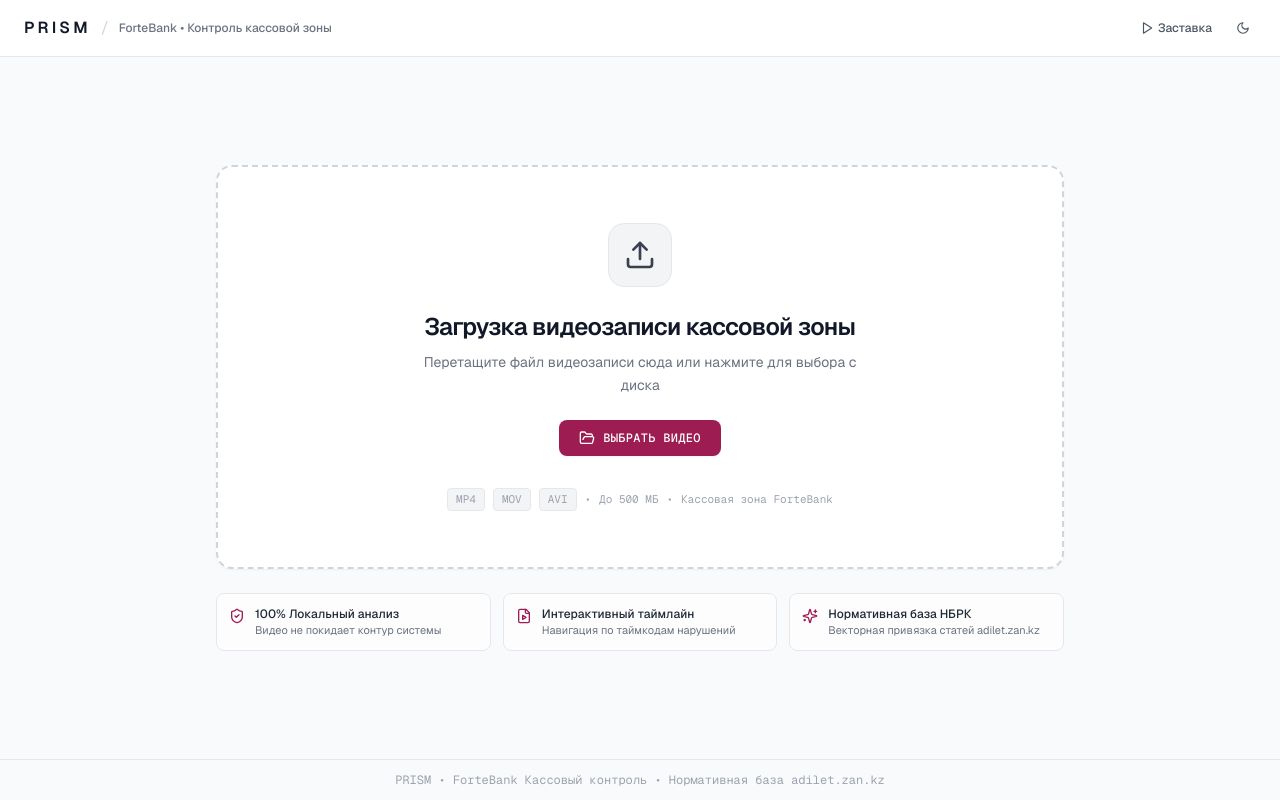
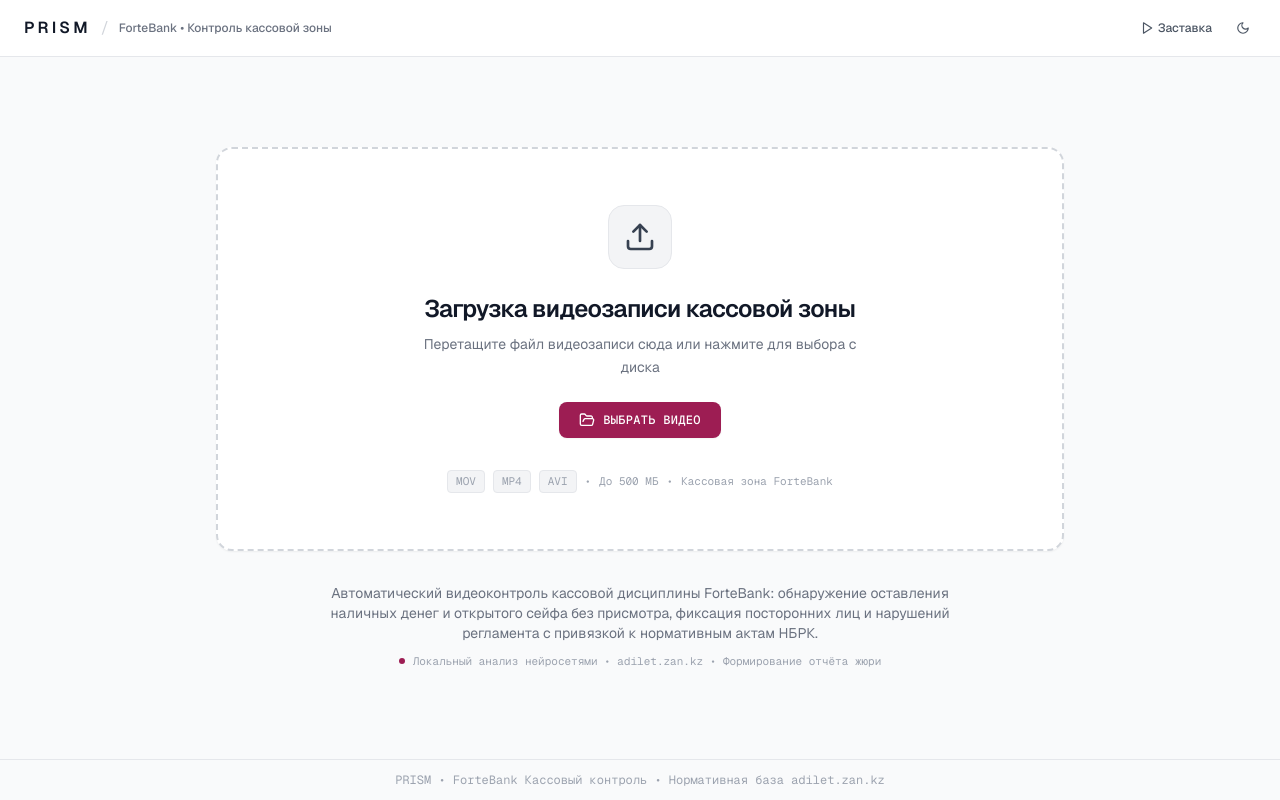
Before and after one commit to MeniskovMessi/forte-vision-compliance, a React (Vite) app in the folder frontend/: page / in a window 1280 px wide. Built offline with nearby package versions, Linux system fonts and the light colour scheme.

Commit message:
fix(upload): add explicit .mov extensions to accept filter and replace 3 cards with explanatory subtitle

```diff
--- a/frontend/src/components/UploadDropzone.jsx
+++ b/frontend/src/components/UploadDropzone.jsx
@@ -1,5 +1,5 @@
 import React, { useState, useRef } from 'react'
-import { Upload, FileVideo, ShieldCheck, Sparkles, FolderOpen } from 'lucide-react'
+import { Upload, FolderOpen } from 'lucide-react'
 
 export default function UploadDropzone({ onVideoSelect, darkMode }) {
   const [isDragging, setIsDragging] = useState(false)
@@ -24,7 +24,7 @@
 
     if (e.dataTransfer.files && e.dataTransfer.files.length > 0) {
       const file = e.dataTransfer.files[0]
-      if (file.type.startsWith('video/') || /\.(mp4|mov|avi|mkv|webm)$/i.test(file.name)) {
+      if (file.type.startsWith('video/') || /\.(mp4|mov|avi|mkv|webm|m4v)$/i.test(file.name)) {
         processFile(file)
       } else {
         alert('Пожалуйста, загрузите видеофайл (.mp4, .mov, .avi, .mkv)')
@@ -48,19 +48,17 @@
     })
   }
 
-  // Pre-load a sample video from datathon if user wants quick test
-  const handleLoadSample = (sampleName) => {
-    // Generate a placeholder video blob or prompt file picker
-    fileInputRef.current?.click()
-  }
-
   return (
     <div className="flex-1 flex flex-col items-center justify-center p-4 sm:p-6 w-full max-w-4xl mx-auto">
-      {/* Hidden file input */}
+      {/*
+        Hidden file input:
+        Explicitly specify extensions (.mov,.mp4,.avi,.mkv) FIRST so Windows File Dialog
+        immediately displays .mov and video files without requiring "All Files (*.*)".
+      */}
       <input
         ref={fileInputRef}
         type="file"
-        accept="video/mp4,video/quicktime,video/x-msvideo,video/webm,video/*"
+        accept=".mov,.mp4,.avi,.mkv,.webm,.m4v,video/*,video/mp4,video/quicktime,video/x-msvideo"
         onChange={handleFileChange}
         className="hidden"
       />
@@ -116,10 +114,10 @@
         {/* Format Hints */}
         <div className="mt-8 flex flex-wrap items-center justify-center gap-2 text-[11px] font-mono text-gray-400 dark:text-zinc-500">
           <span className="px-2 py-0.5 rounded bg-gray-100 dark:bg-[#1A1E26] border border-gray-200 dark:border-[#262C36]">
-            MP4
+            MOV
           </span>
           <span className="px-2 py-0.5 rounded bg-gray-100 dark:bg-[#1A1E26] border border-gray-200 dark:border-[#262C36]">
-            MOV
+            MP4
           </span>
           <span className="px-2 py-0.5 rounded bg-gray-100 dark:bg-[#1A1E26] border border-gray-200 dark:border-[#262C36]">
             AVI
@@ -131,42 +129,14 @@
         </div>
       </div>
 
-      {/* Feature Badges under Dropzone */}
-      <div className="mt-6 w-full grid grid-cols-1 sm:grid-cols-3 gap-3 text-left">
-        <div className="p-3 rounded-lg border border-gray-200 dark:border-[#22272E] bg-white/60 dark:bg-[#12151B]/60 backdrop-blur-sm flex items-start space-x-2.5">
-          <ShieldCheck className="w-4 h-4 text-[#9D1D53] shrink-0 mt-0.5" />
-          <div>
-            <div className="text-xs font-medium text-gray-800 dark:text-gray-200">
-              100% Локальный анализ
-            </div>
-            <div className="text-[11px] text-gray-500 dark:text-gray-400">
-              Видео не покидает контур системы
-            </div>
-          </div>
-        </div>
-
-        <div className="p-3 rounded-lg border border-gray-200 dark:border-[#22272E] bg-white/60 dark:bg-[#12151B]/60 backdrop-blur-sm flex items-start space-x-2.5">
-          <FileVideo className="w-4 h-4 text-[#9D1D53] shrink-0 mt-0.5" />
-          <div>
-            <div className="text-xs font-medium text-gray-800 dark:text-gray-200">
-              Интерактивный таймлайн
-            </div>
-            <div className="text-[11px] text-gray-500 dark:text-gray-400">
-              Навигация по таймкодам нарушений
-            </div>
-          </div>
-        </div>
-
-        <div className="p-3 rounded-lg border border-gray-200 dark:border-[#22272E] bg-white/60 dark:bg-[#12151B]/60 backdrop-blur-sm flex items-start space-x-2.5">
-          <Sparkles className="w-4 h-4 text-[#9D1D53] shrink-0 mt-0.5" />
-          <div>
-            <div className="text-xs font-medium text-gray-800 dark:text-gray-200">
-              Нормативная база НБРК
-            </div>
-            <div className="text-[11px] text-gray-500 dark:text-gray-400">
-              Векторная привязка статей adilet.zan.kz
-            </div>
-          </div>
+      {/* Subtitle explaining what the system does */}
+      <div className="mt-8 max-w-2xl text-center px-4 space-y-2.5">
+        <p className="text-xs sm:text-sm text-gray-500 dark:text-zinc-400 leading-relaxed font-sans">
+          Автоматический видеоконтроль кассовой дисциплины ForteBank: обнаружение оставления наличных денег и открытого сейфа без присмотра, фиксация посторонних лиц и нарушений регламента с привязкой к нормативным актам НБРК.
+        </p>
+        <div className="flex items-center justify-center space-x-2 text-[11px] font-mono text-gray-400 dark:text-zinc-500">
+          <span className="w-1.5 h-1.5 rounded-full bg-[#9D1D53]" />
+          <span>Локальный анализ нейросетями • adilet.zan.kz • Формирование отчёта жюри</span>
         </div>
       </div>
     </div>
```
